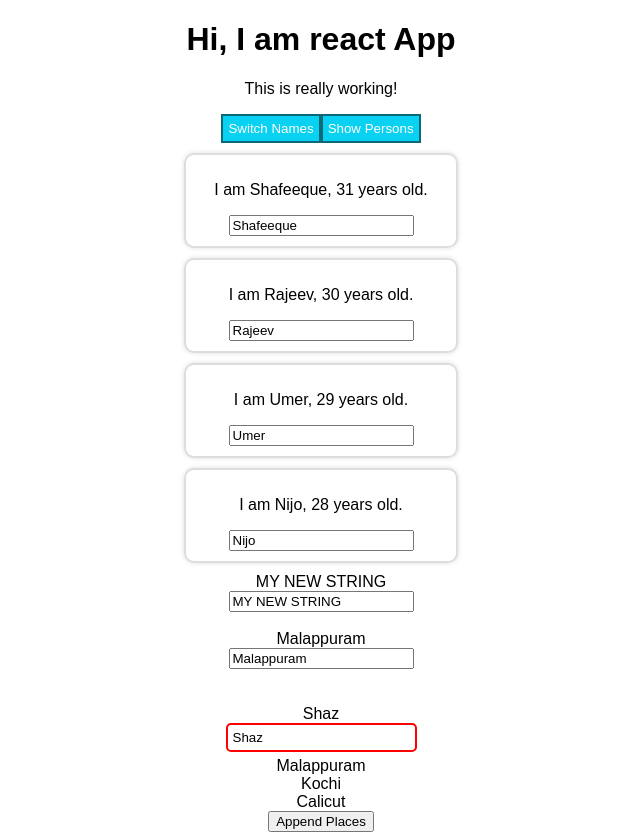
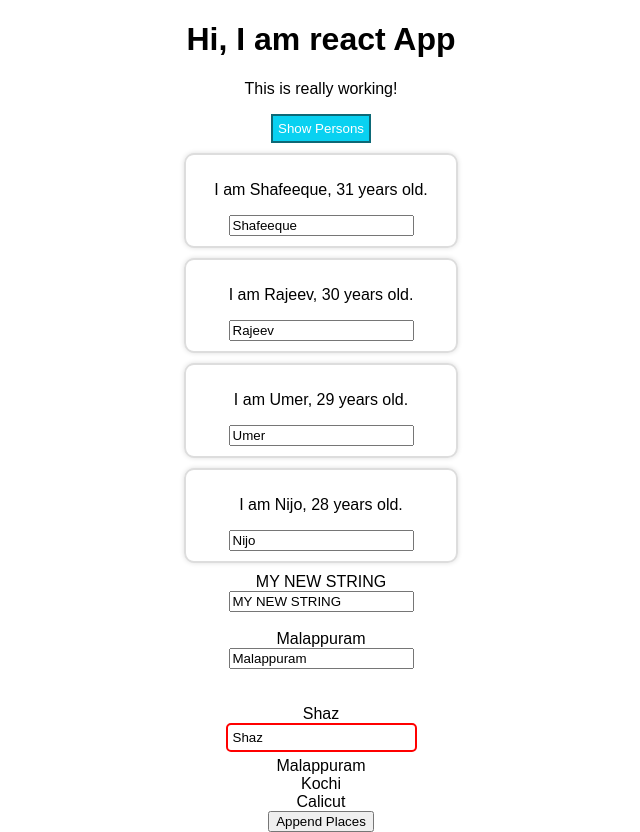
Before and after one commit to shafeequeonline/app-learn-react, a React (Create React App) app: page / in a window 1280 px wide. Both pictures are taken after a click on the button "Show Persons". Shown: the whole page, without its empty margins (319-959 px from the left). Built offline with nearby package versions, Linux system fonts and the light colour scheme.

Commit message:
conditional checking advanced method with keys

```diff
--- a/src/App.js
+++ b/src/App.js
@@ -17,26 +17,25 @@
         showPersons: false
     }
 
-    switchNameHandler = (newName) => {
-        this.setState( {
-            persons : [
-                {id: 'user01', name: newName, age: 31 },
-                {id: 'user02', name: 'Rajeev K Ravi', age: 30 },
-                {id: 'user03', name: 'Umer Farook', age: 29 },
-                {id: 'user04', name: 'Nijo John', age: 28 }
-            ]
+
+
+    changeNameHandler = (event, id) => {
+        const personIndex = this.state.persons.findIndex(p => {
+            return p.id === id;
         })
-    }
 
-    changeNameHandler = (event) => {
-        this.setState( {
-            persons : [
-                { name: 'MS Naripatta', age: 31 },
-                { name: event.target.value, age: 30 },
-                { name: 'Umer Farook', age: 29 },
-                { name: 'Nijo John', age: 28 }
-            ]
-        })
+        const person = {
+            ...this.state.persons[personIndex]
+        };
+
+        person.name = event.target.value;
+
+        const persons = [...this.state.persons];
+        persons[personIndex] = person
+
+
+
+        this.setState( {persons : persons})
     }
 
     deletePersonsHandler = (personIndex) => {
@@ -88,7 +87,8 @@
                             click={() => this.deletePersonsHandler(index)}
                             name={person.name}
                             age={person.age}
-                            key={person.id} />
+                            key={person.id}
+                            changed={(event) => this.changeNameHandler(event, person.id)} />
                     })}
                 </div>
             );
@@ -99,9 +99,7 @@
                 <h1>Hi, I am react App</h1>
                 <p>This is really working!</p>
 
-                { this.state.showPersons ?
-                    <button onClick={() => this.switchNameHandler('M.Shafeeque!')} style={buttonStyle}>Switch Names</button> : null
-                }
+
                 <button onClick={this.togglePersonsHandler} style={buttonStyle}>Show Persons</button>
 
                 {persons}
--- a/src/Person/Person.js
+++ b/src/Person/Person.js
@@ -8,7 +8,7 @@
         <div className="Person">
             <p onClick={props.click}>I am {props.name}, {props.age} years old.</p>
             <p>{props.children}</p>
-            <input type="text" onChange={props.click} value={props.name} />
+            <input type="text" onChange={props.changed} value={props.name} />
         </div>
     )
 }
```
